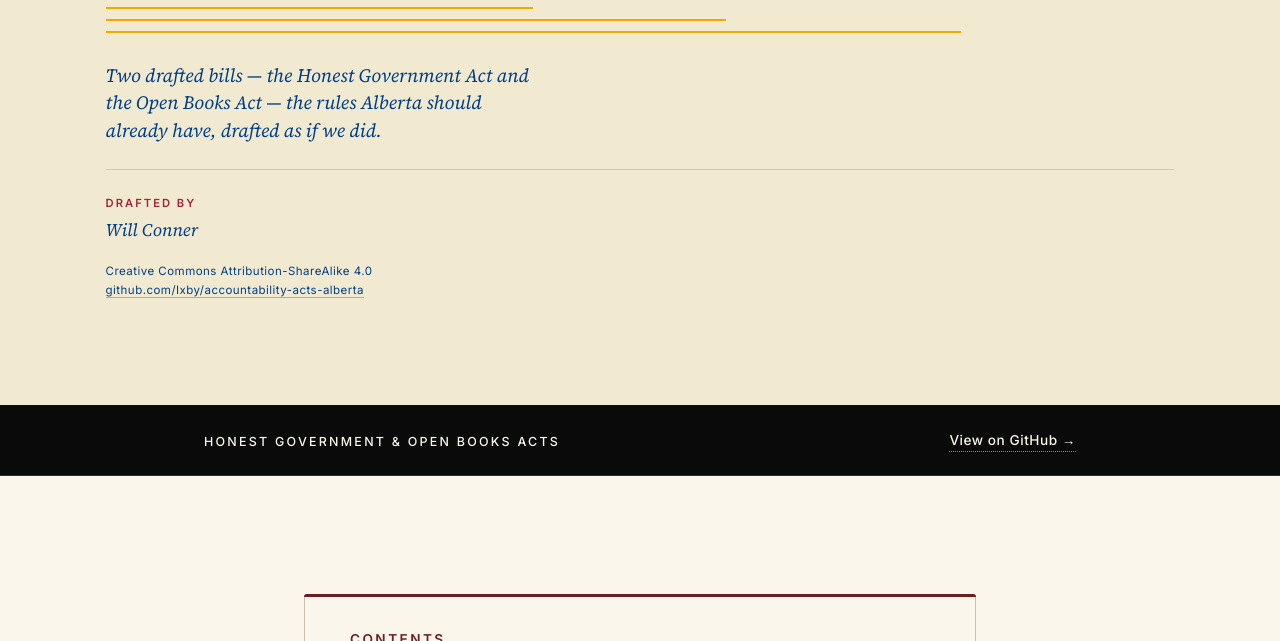
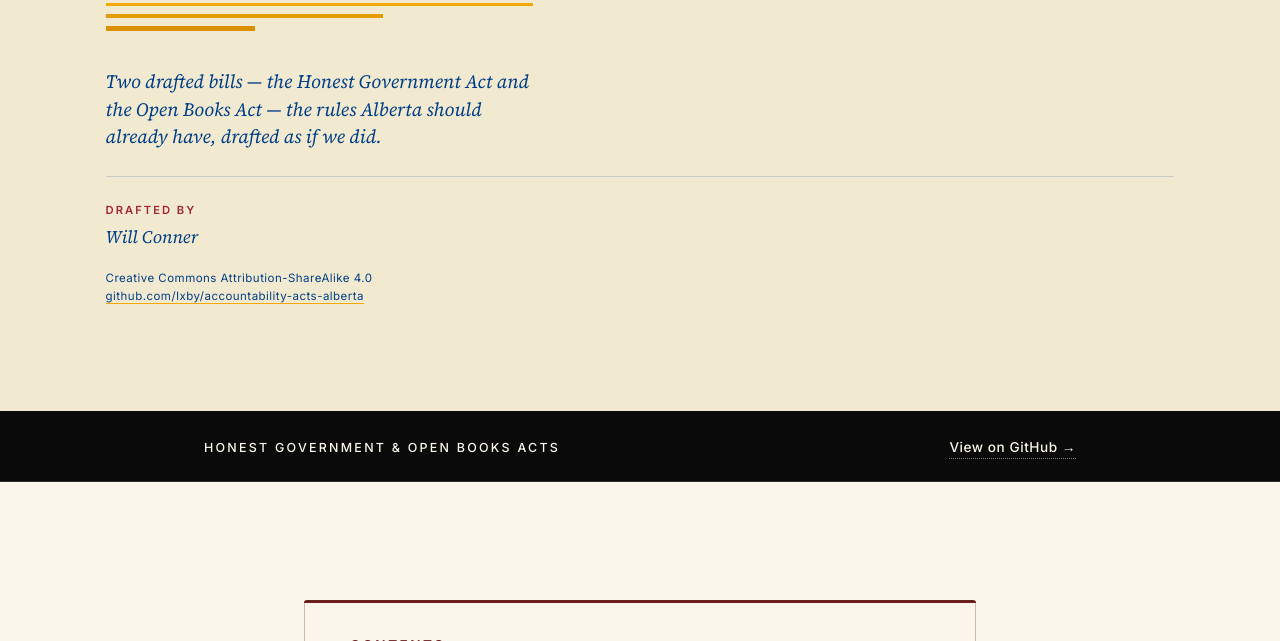
Before and after one commit to Ixby/accountability-acts-alberta, a website: page policy-brief.html in a window 1280 px wide. Shown: the part 459-1100 px from the top of the page. Drawn offline with Linux system fonts and the light colour scheme.

Commit message:
Cover: forced perspective on scaffold + eyebrow dot removed
Scaffold rungs now use absolute positioning to layer in true forced
perspective. Each rung sits at its own vertical position within a
56px-tall container, with z-index ordering so the closer (shorter,
thicker) rungs sit in front of the farther (longer, thinner) ones —
without fully covering them. Proportionality preserved: the unobscured
ends of each receding rung remain visible.

Stack order, top to bottom:
- rung-5: 80% width × 1px, opacity 0.4 (farthest, near the title)
- rung-4: 58% × 2px, opacity 0.65
- rung-3: 40% × 3px, full saturation
- rung-2: 26% × 4px, deeper gold
- rung-1: 14% × 5px, deepest gold (closest, foreground)

Each rung is clearly distinguishable; none completely obscures the
rung behind it. Reads as looking up a ladder from below.

Eyebrow: middle interpunct (·) replaced with non-breaking space —
"A DRAFTED POLICY PACKAGE   APRIL 2026" reads cleaner without the
visual dot punctuation.

```diff
--- a/policy-brief.html
+++ b/policy-brief.html
@@ -86,27 +86,65 @@
 .cover-title .word { display: block; }
 .cover-title .word--top { margin-bottom: 0.04em; }
 
-/* Five wheat-gold rungs of decreasing length stacked beneath the title
-   — short at the bottom, long at the top — reading as a ladder being
-   climbed UP TO the title above. The longest rung sits directly under
-   the title (the rung you reach when you arrive). */
+/* Five wheat-gold rungs forming a forced-perspective scaffold beneath
+   the title. The longest rung sits farthest from the viewer (top, near
+   the title); each successive rung is shorter, thicker, and more
+   saturated, layered in front of the rung above it. The shorter
+   foreground rungs partially overlap the longer ones behind without
+   covering them — the unobscured ends remain visible, preserving the
+   sense of depth and proportionality. The eye reads the stack as
+   looking up a ladder from below. */
 .cover-scaffold {
+  position: relative;
   margin: 1.2em 0 1.6em;
-  display: flex;
-  flex-direction: column-reverse;
-  gap: 0.55em;
+  height: 56px;
 }
 .cover-scaffold .rung {
+  position: absolute;
+  left: 0;
   display: block;
+  border: none;
+  background: #f2a900;
+}
+/* Top rung — farthest from viewer, closest to the title above.
+   Longest, thinnest, most faded. */
+.cover-scaffold .rung-5 {
+  top: 0;
+  width: 80%;
+  height: 1px;
+  opacity: 0.4;
+  z-index: 1;
+}
+.cover-scaffold .rung-4 {
+  top: 9px;
+  width: 58%;
   height: 2px;
+  opacity: 0.65;
+  z-index: 2;
+}
+.cover-scaffold .rung-3 {
+  top: 19px;
+  width: 40%;
+  height: 3px;
   background: #f2a900;
-  border: none;
-}
-.cover-scaffold .rung-1 { width: 14%; }
-.cover-scaffold .rung-2 { width: 26%; }
-.cover-scaffold .rung-3 { width: 40%; }
-.cover-scaffold .rung-4 { width: 58%; }
-.cover-scaffold .rung-5 { width: 80%; }
+  z-index: 3;
+}
+.cover-scaffold .rung-2 {
+  top: 30px;
+  width: 26%;
+  height: 4px;
+  background: #e69d00;
+  z-index: 4;
+}
+/* Bottom rung — closest to viewer, foreground.
+   Shortest, thickest, deepest saturation. */
+.cover-scaffold .rung-1 {
+  top: 42px;
+  width: 14%;
+  height: 5px;
+  background: #d99100;
+  z-index: 5;
+}
 
 .cover-subtitle {
   font-family: "Source Serif 4", Georgia, serif;
@@ -773,7 +811,7 @@
 <body>
 <div class="html-cover-shim"><section class="cover" aria-label="Cover">
   <div class="cover-inner">
-    <div class="cover-eyebrow">A drafted policy package &middot; April 2026</div>
+    <div class="cover-eyebrow">A drafted policy package &nbsp; April 2026</div>
     <div class="cover-title-block">
       <h1 class="cover-title">
         <span class="word word--top">Honest</span>
```
Also changed, not shown: 2 other files.
